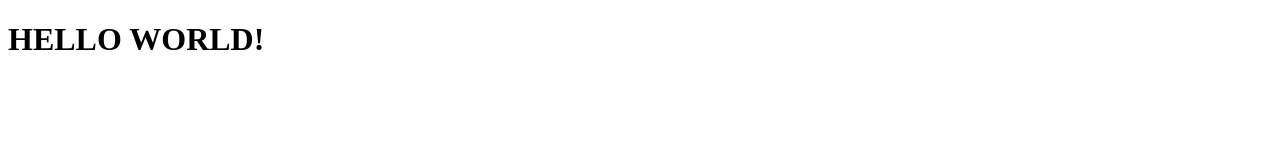
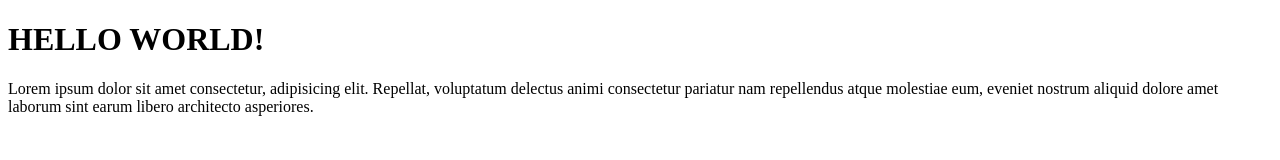
Before and after one commit to Febrianto752/febri-test-repo-remote, a plain HTML site: page index.html in a window 1280 px wide. Drawn offline with Linux system fonts and the light colour scheme.

Commit message:
menambahkan paragraf di index.html

```diff
--- a/index.html
+++ b/index.html
@@ -7,5 +7,6 @@
 </head>
 <body>
 	<h1>HELLO WORLD!</h1>
+	<p>Lorem ipsum dolor sit amet consectetur, adipisicing elit. Repellat, voluptatum delectus animi consectetur pariatur nam repellendus atque molestiae eum, eveniet nostrum aliquid dolore amet laborum sint earum libero architecto asperiores.</p>
 </body>
 </html>
```
